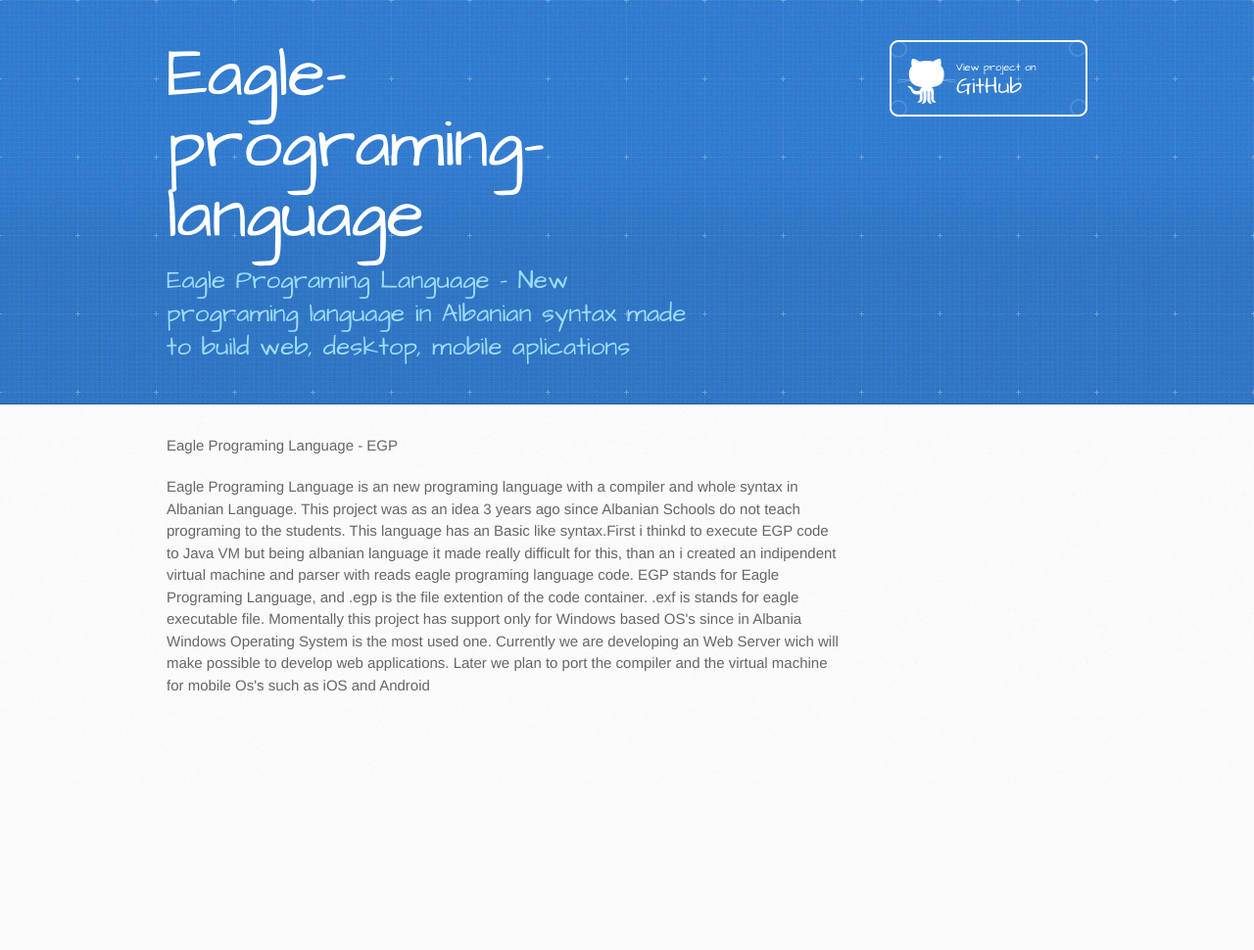
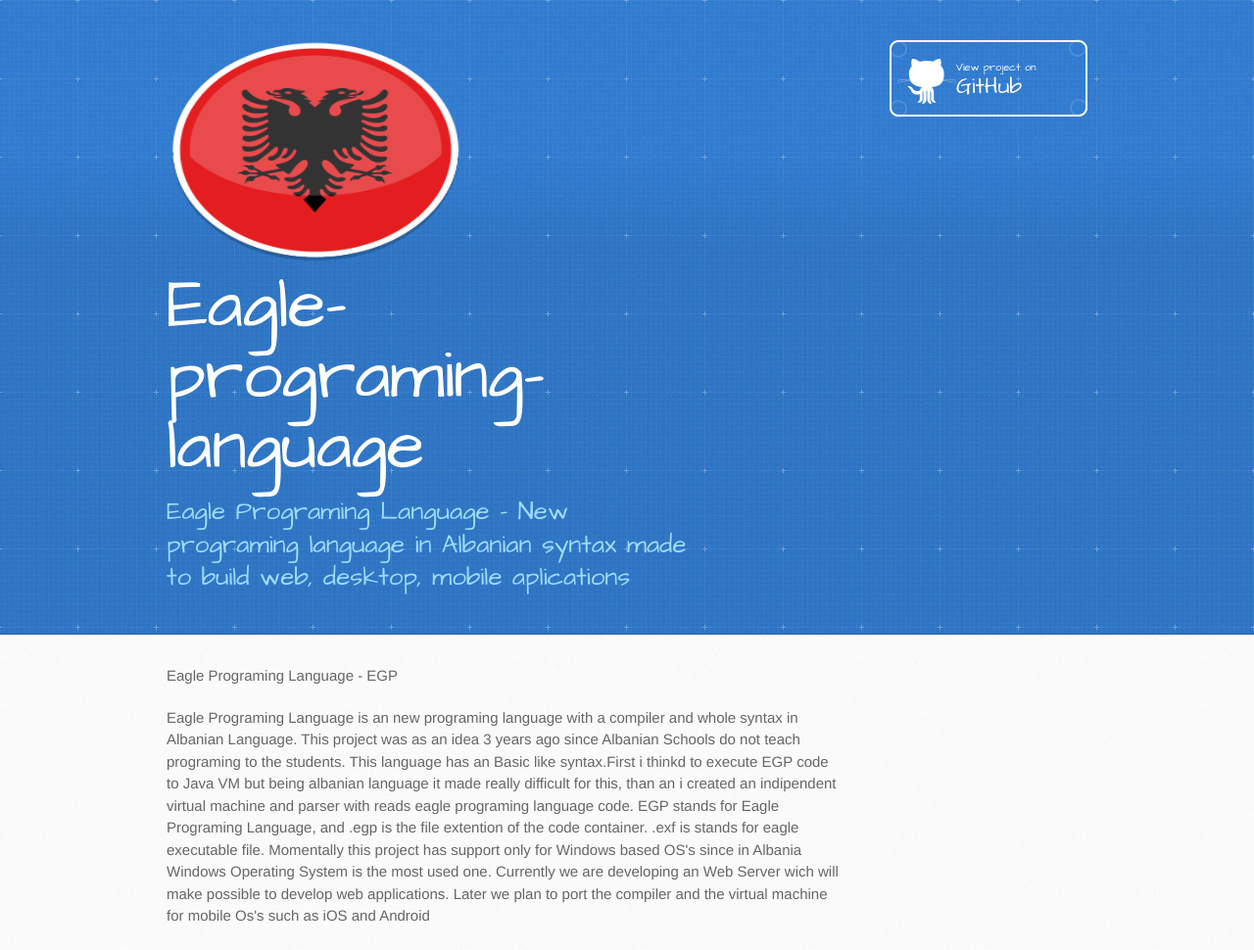
Before and after one commit to ilstarno/Eagle-Programing-Language, a plain HTML site: page index.html in a window 1280 px wide. Shown: the whole page at 98% size. Before the commit the page ends 800 px from the top, so only its background shows below. Drawn offline with Linux system fonts and the light colour scheme.

Commit message:
Update index.html

```diff
--- a/index.html
+++ b/index.html
@@ -19,6 +19,7 @@
   <body>
     <header>
       <div class="inner">
+        <img src="/images/egp_icon.png" alt="EGP LOGO" style="width:304px;height:228px;">
         <h1>Eagle-programing-language</h1>
         <h2>Eagle Programing Language - New programing language in Albanian syntax made to build web, desktop, mobile aplications</h2>
         <a href="https://github.com/ilstarno/Eagle-Programing-Language" class="button"><small>View project on</small> GitHub</a>
```
